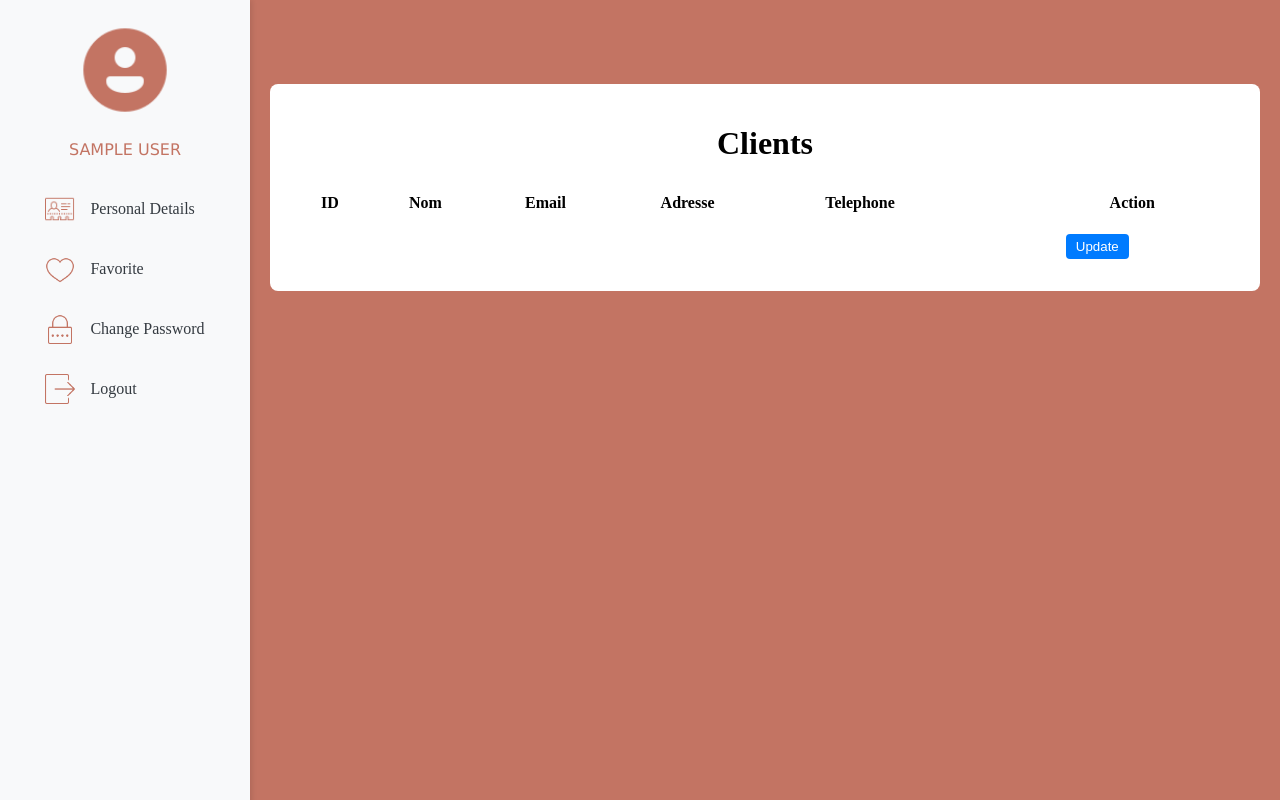
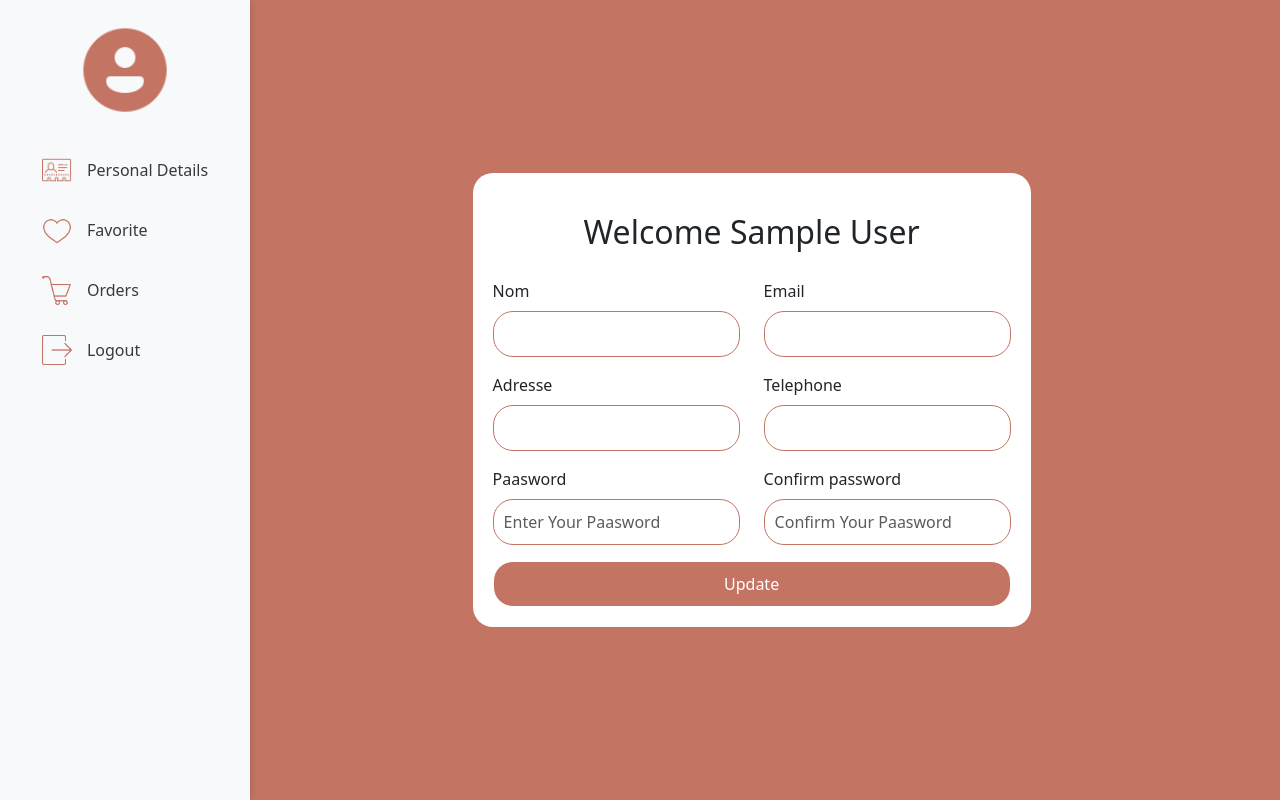
Before and after one commit to Maryam-2069/gestion, a PHP site: page /profile_client.php in a window 1280 px wide. Run offline with PHP 8.4, Linux system fonts and the light colour scheme; the visitor is signed in with stand-in values (Sample User, id 1); data that the repository does not hold is empty.

Commit message:
second commit

```diff
--- a/admin.css
+++ b/admin.css
@@ -123,3 +123,31 @@
     text-align: center;
     margin-bottom: 20px;
 }
+.cnt{
+    margin: auto !important;
+    background-color: white;
+    border-radius: 20px;
+    width: 50%;
+    padding: 20px;
+    margin-left: 35% !important;
+}
+.picture img {
+    margin-left: 40%;
+}
+.cnt h2{
+    text-align: center;
+    padding: 20px;
+}
+.updt{
+    width: 100%;
+    border: 1px solid white;
+    background-color: #C37463;
+    border-radius: 20px;
+    padding: 10px;
+    color: white;
+}
+input {
+    padding: 10px !important;
+    border: 1px solid #C37463 !important;
+    border-radius: 20px !important;
+}
--- a/profile_client.php
+++ b/profile_client.php
@@ -8,14 +8,14 @@
     <meta charset="UTF-8">
     <meta name="viewport" content="width=device-width, initial-scale=1.0">
     <title>Document</title>
-    <link rel="stylesheet" href="admin.css?v1">
+    <link rel="stylesheet" href="admin.css">
+    <link rel="stylesheet" href="https://cdn.jsdelivr.net/npm/bootstrap@5.3.3/dist/css/bootstrap.min.css">
 </head>
 
 <body>
     <div class="container">
         <div class="dashboard">
             <img src="images/profile.png" alt="Profile" class="profile-img">
-            <span class="nom"><?php echo strtoupper($_SESSION['nom_client']); ?></span>
             <ul>
                 <li>
                     <img src="images/details.png" alt="Clients Icon">
@@ -26,8 +26,8 @@
                     <a href="">Favorite</a>
                 </li>
                 <li>
-                    <img src="images/password.png" alt="Orders Icon">
-                    <a href="admin_orders.php">Change Password</a>
+                    <img src="images/icons8-cart-50.png" alt="Clients Icon">
+                    <a href="">Orders</a>
                 </li>
                 <li>
                     <img src="images/logout.png" alt="Logout Icon">
@@ -45,8 +45,68 @@
         $stm = $db->prepare($sql);
         $stm->execute([$id_client]);
         $result = $stm->fetch(PDO::FETCH_OBJ);
+        if (isset($_POST['submit'])) {
+            $nom = $_POST['nom'];
+            $email = $_POST['email'];
+            $adresse = $_POST['adresse'];
+            $telephone = $_POST['tel'];
+            $pass = $_POST['pass'];
+            $confirm = $_POST['confirm'];
+
+            if (!empty($nom) && !empty($email) && !empty($adresse) && !empty($telephone) ) {
+                $sql = "UPDATE clients SET nom_client = ?, email = ?, adresse = ?, telephone = ? where id_client = ?";
+                $stm = $db->prepare($sql);
+                $stm->execute([$nom, $email, $adresse, $telephone, $id_client]);
+                $_SESSION['nom_client'] = $nom;
+                header("Location:profile_client.php");
+            }
+        }
+
         ?>
-        <div class="content">
+
+        <div class="cnt">
+        <h2 >Welcome <?php echo $_SESSION['nom_client'] ?></h2>
+            <form action="" method="post">
+                <div class="row">
+                    <div class="col-md-6 mb-3">
+                        <label for="nom" class="form-label">Nom</label>
+                        <input type="text" class="form-control" name="nom" value="<?php echo $result->nom_client; ?>" required>
+                    </div>
+                    <div class="col-md-6 mb-3">
+                        <label for="email" class="form-label">Email</label>
+                        <input type="email" class="form-control"  name="email" value="<?php echo $result->email; ?>" required>
+                    </div>
+                </div>
+                <div class="row">
+                    <div class="col-md-6 mb-3">
+                        <label for="adresse" class="form-label">Adresse</label>
+                        <input type="text" class="form-control"  name="adresse" value="<?php echo $result->adresse; ?>" required>
+                    </div>
+                    <div class="col-md-6 mb-3">
+                        <label for="tel" class="form-label">Telephone</label>
+                        <input type="tel" class="form-control" id="tel" name="tel" value="<?php echo $result->telephone; ?>" required>
+                    </div>
+                </div>
+                <div class="row">
+                    <div class="col-md-6 mb-3">
+                        <label for="adresse" class="form-label">Paasword</label>
+                        <input type="text" class="form-control"  name="pass"required placeholder="Enter Your Paasword">
+                    </div>
+                    <div class="col-md-6 mb-3">
+                        <label for="tel" class="form-label">Confirm password</label>
+                        <input type="tel" class="form-control"  name="confirm" placeholder="Confirm Your Paasword">
+                    </div>
+                </div>
+                <div class="row">
+                    <div class="col-md-12 text-center">
+                        <button type="submit" class="updt" name="submit">Update</button>
+                    </div>
+                </div>
+            </form>
+
+        </div>
+
+        <!-- <div class="content">
             <div class="cnt1">
                 <div class="d-flex justify-content-between align-items-center mb-3">
                     <h1>Clients</h1>
@@ -82,7 +142,7 @@
                     </tbody>
                 </table>
             </div>
-        </div>
+        </div> -->
     </div>
 
 </body>
```
Also changed, not shown: add_panier.php (+28 -2 lines), home.php (+5 -2 lines), panier.php (+89 -0 lines), images/icons8-cart-50.png (added).
